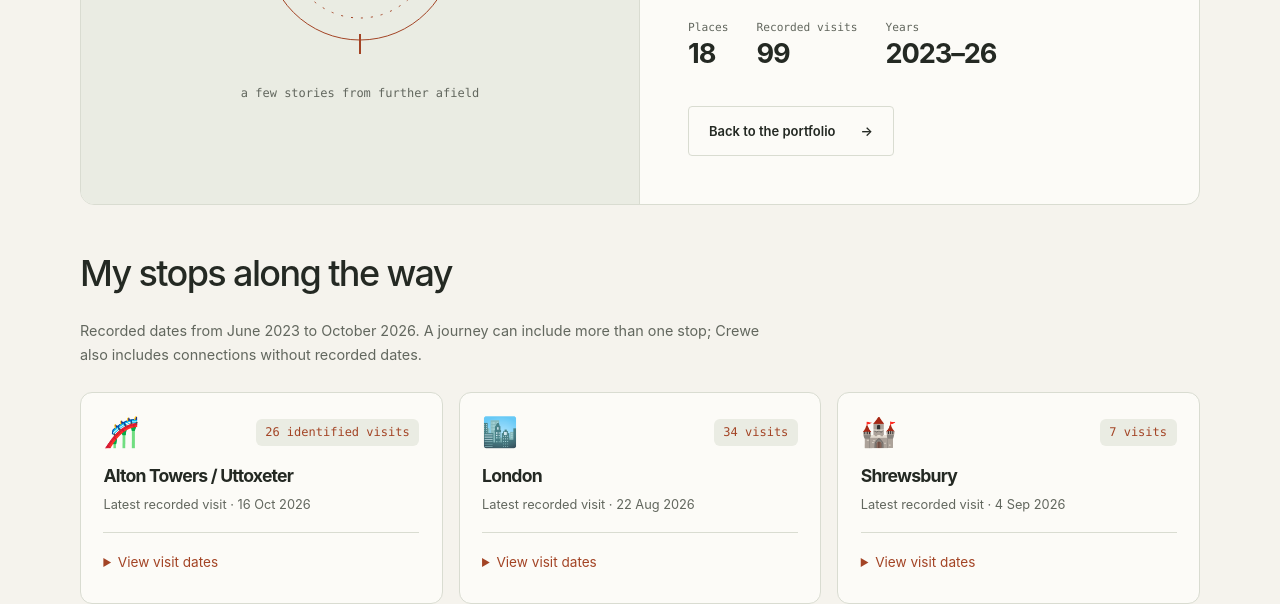
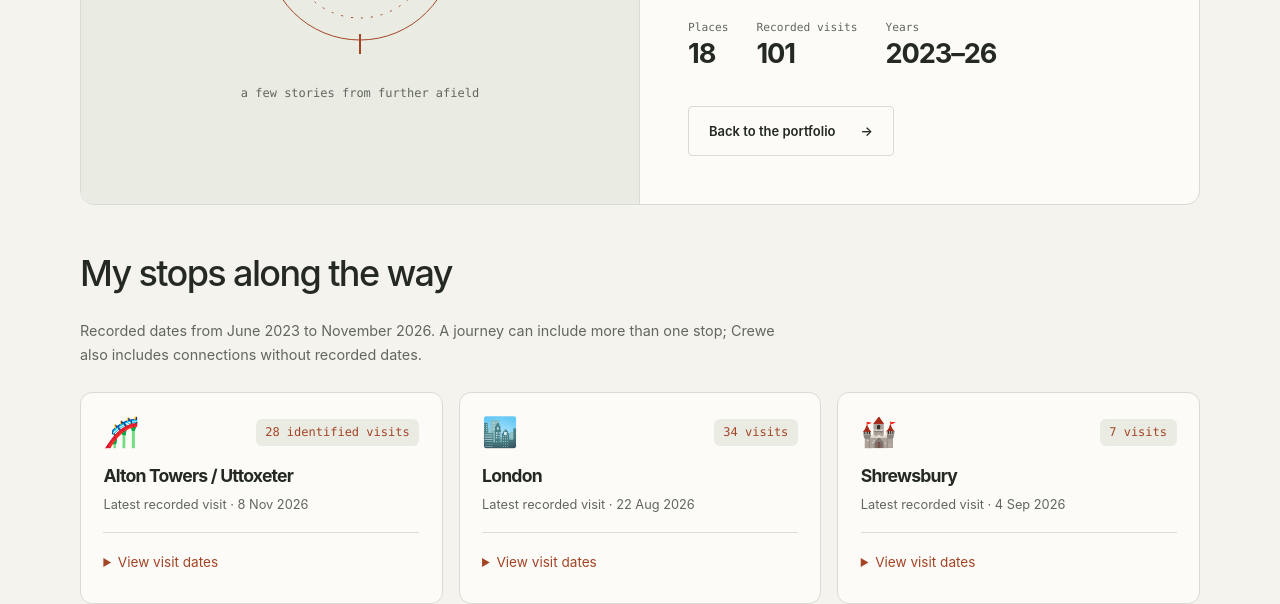
Before and after one commit to alexcutrupi/alexcutrupi.github.io, a plain HTML site: page places-visited.html in a window 1280 px wide. Shown: the part 650-1254 px from the top of the page. Drawn offline with Linux system fonts and the light colour scheme.

Commit message:
Record Alton Towers visits on 31 October and 8 November 2026

```diff
--- a/places-visited.html
+++ b/places-visited.html
@@ -67,7 +67,7 @@
           <p>A record of the places I’ve been, including train connections and airport visits. London is my most frequently recorded stop.</p>
           <dl class="travel-stats">
             <div><dt>Places</dt><dd>18</dd></div>
-            <div><dt>Recorded visits</dt><dd>99</dd></div>
+            <div><dt>Recorded visits</dt><dd>101</dd></div>
             <div><dt>Years</dt><dd>2023–26</dd></div>
           </dl>
           <a class="button" href="index.html">Back to the portfolio <span aria-hidden="true">&rarr;</span></a>
@@ -75,16 +75,16 @@
       </div>
       <div class="places-heading">
         <h2>My stops along the way</h2>
-        <p>Recorded dates from June 2023 to October 2026. A journey can include more than one stop; Crewe also includes connections without recorded dates.</p>
+        <p>Recorded dates from June 2023 to November 2026. A journey can include more than one stop; Crewe also includes connections without recorded dates.</p>
       </div>
       <div class="places-grid">
         <article class="place-card">
           <div class="place-card-head">
             <span class="place-icon" aria-hidden="true">🎢</span>
-            <span class="visit-count">26 identified visits</span>
+            <span class="visit-count">28 identified visits</span>
           </div>
           <h3>Alton Towers / Uttoxeter</h3>
-          <p class="place-latest">Latest recorded visit · <time datetime="2026-10-16">16 Oct 2026</time></p>
+          <p class="place-latest">Latest recorded visit · <time datetime="2026-11-08">8 Nov 2026</time></p>
           <details class="visit-history">
             <summary>View visit dates</summary>
             <ul class="visit-dates">
@@ -114,6 +114,8 @@
                 <li><time datetime="2026-10-02">2 Oct 2026</time></li>
                 <li><time datetime="2026-10-10">10 Oct 2026</time></li>
                 <li><time datetime="2026-10-16">16 Oct 2026</time></li>
+                <li><time datetime="2026-10-31">31 Oct 2026</time></li>
+                <li><time datetime="2026-11-08">8 Nov 2026</time></li>
             </ul>
           </details>
         </article>
```
